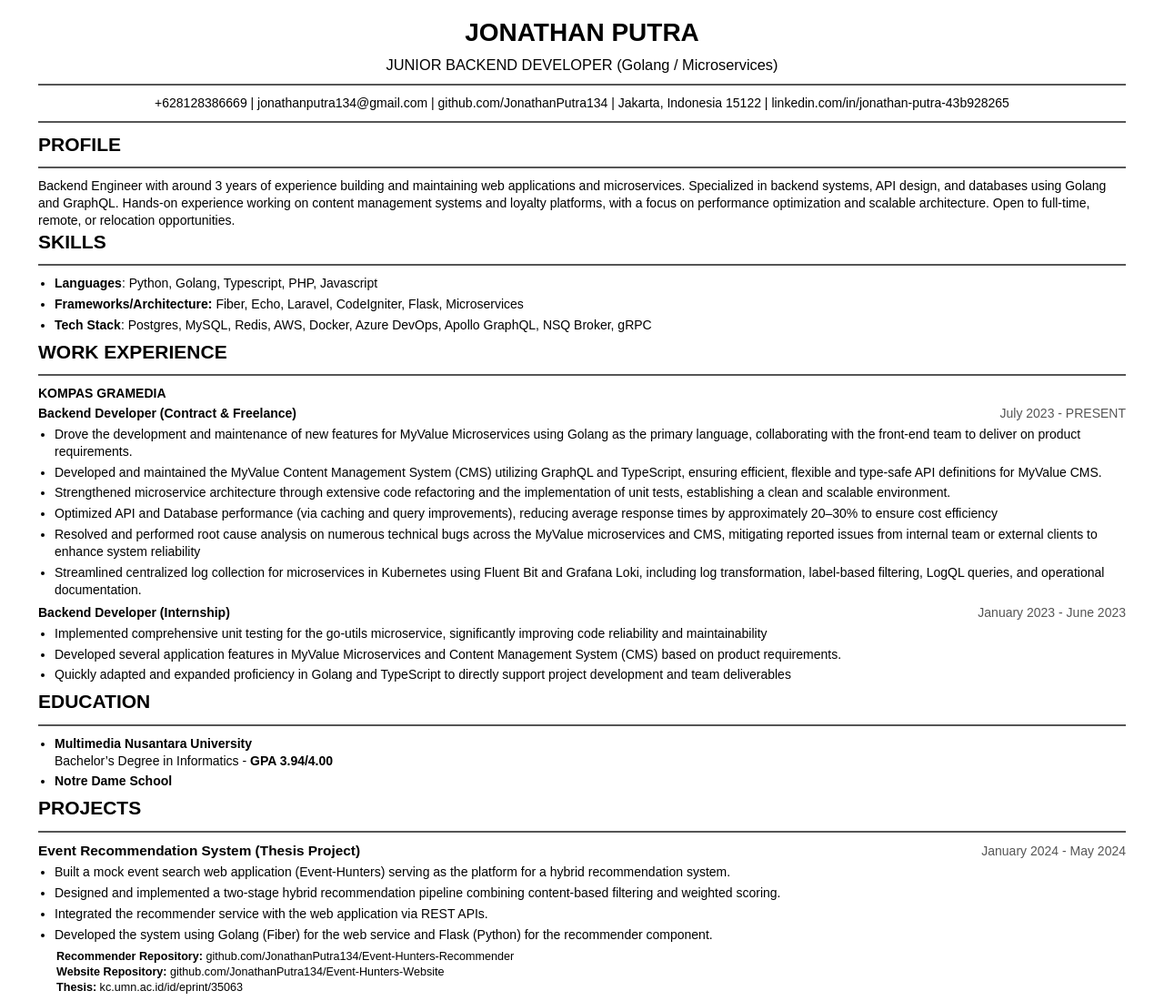
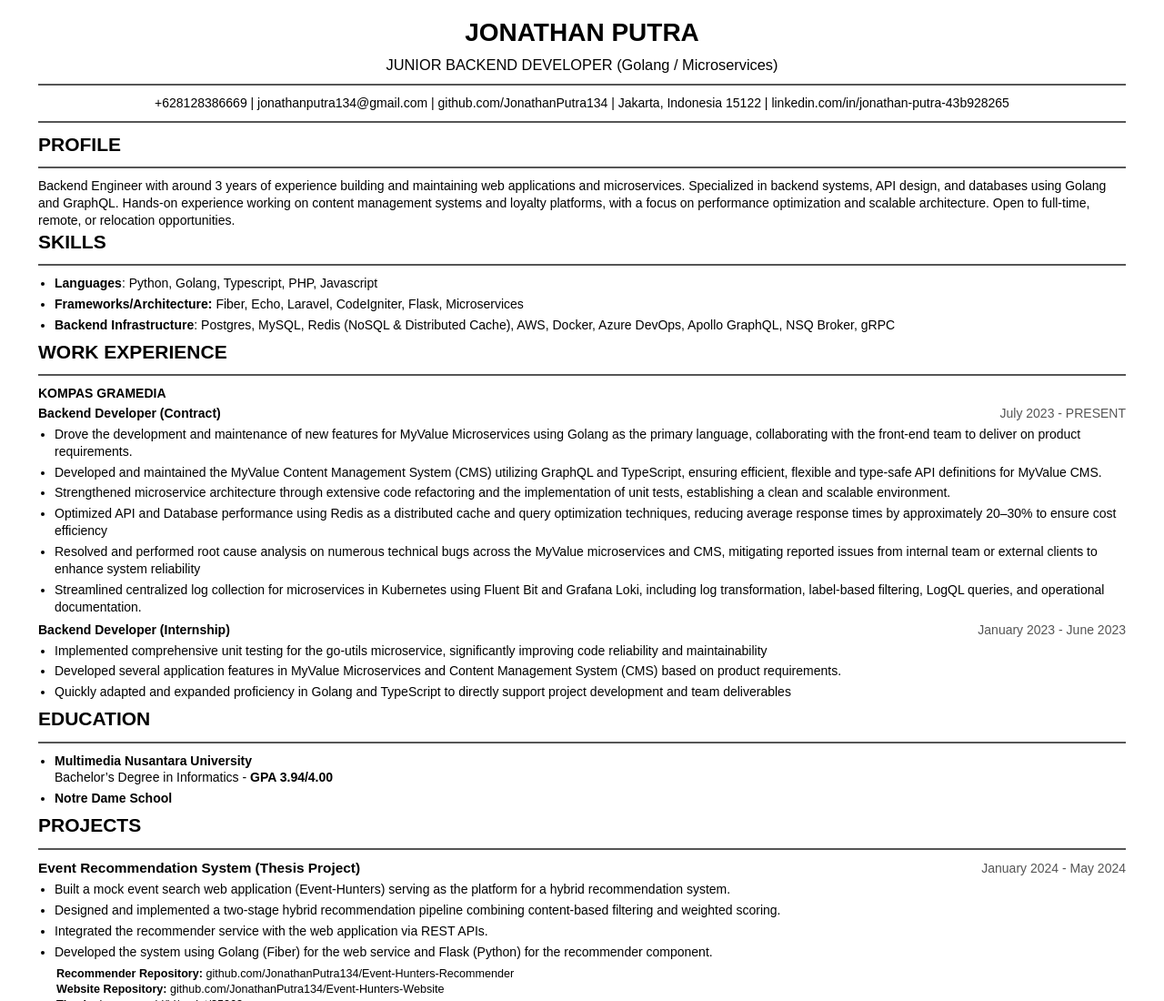
Before and after one commit to JonathanPutra134/html-portfolio, a plain HTML site: page index.html in a window 1280 px wide. Shown: the top 1100 px of the page at 91% size. Drawn offline with Linux system fonts and the light colour scheme.

Commit message:
fix: changing skills and roles description

```diff
--- a/index.html
+++ b/index.html
@@ -90,7 +90,7 @@ Open to full-time, remote, or relocation opportunities.
                 <b>Frameworks/Architecture:</b> Fiber, Echo, Laravel, CodeIgniter, Flask, Microservices
             </li>
             <li>
-                <b>Tech Stack</b>: Postgres, MySQL, Redis, AWS, Docker, Azure DevOps, Apollo GraphQL, NSQ
+                <b>Backend Infrastructure</b>: Postgres, MySQL, Redis (NoSQL & Distributed Cache), AWS, Docker, Azure DevOps, Apollo GraphQL, NSQ
                 Broker,  gRPC
             </li>
         </ul>
@@ -102,7 +102,7 @@ Open to full-time, remote, or relocation opportunities.
         <div>
             <h4 style="margin-top: 0; margin-bottom: 3px;">KOMPAS GRAMEDIA</h4>
             <div style="display: flex; justify-content: space-between; align-items: center;">
-                <h4 style="margin: 0;">Backend Developer (Contract & Freelance)</h4>
+                <h4 style="margin: 0;">Backend Developer (Contract)</h4>
                 <span style="font-size: 14px; color: #555;">July 2023 - PRESENT</span>
             </div>
             <ul>
@@ -119,7 +119,7 @@ Open to full-time, remote, or relocation opportunities.
                     of unit tests, establishing a clean and scalable environment.
                 </li>
                 <li>
-                    Optimized API and Database performance (via caching and query improvements), reducing
+                    Optimized API and Database performance using Redis as a distributed cache and query optimization techniques, reducing
                     average response times by approximately 20–30% to ensure cost efficiency
                 </li>
                 <li>
```
